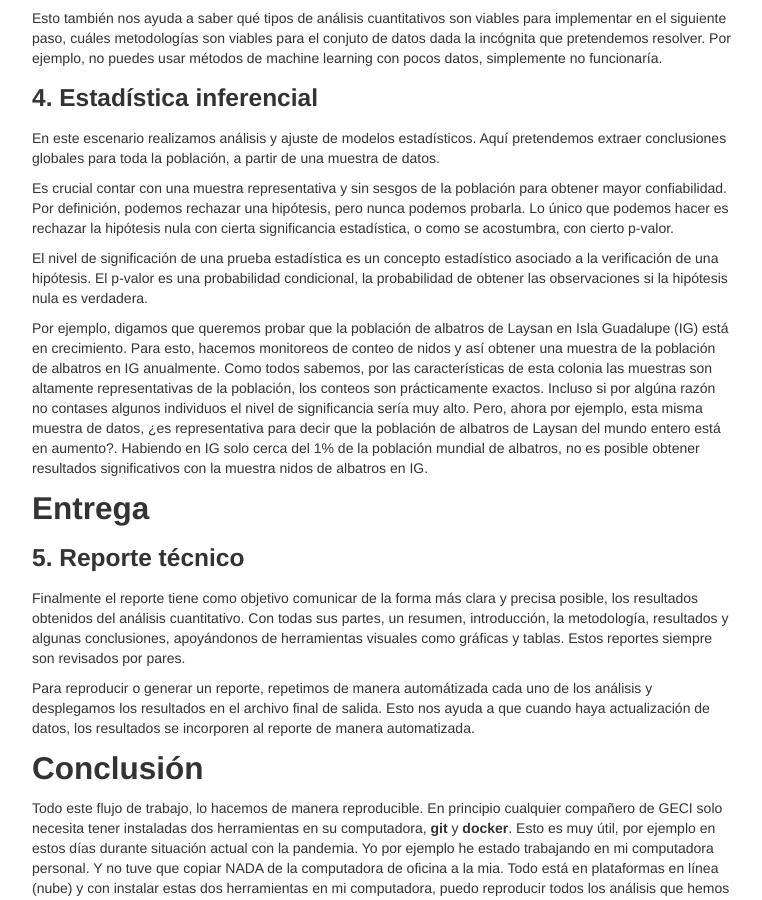
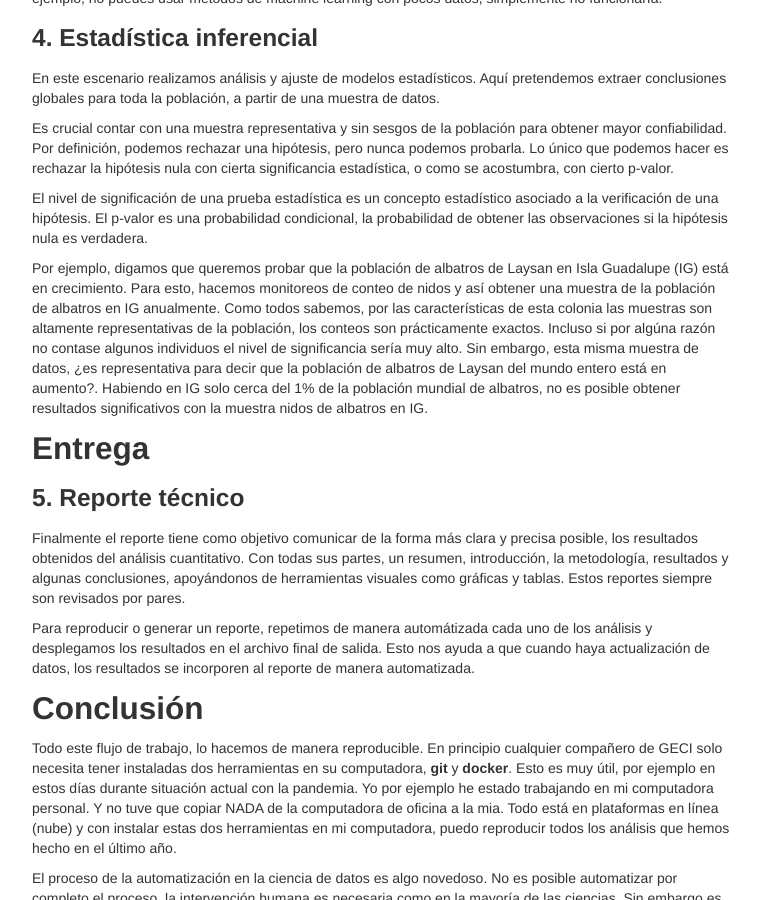
Before and after one commit to LizethMReyes/islasgeci.github.io, a Jekyll site: the page built from _posts/2020-06-12-flujo-trabajo.md, in a window 1280 px wide and 900 px high, scrolled down 1344 px. Shown: the whole window, without its empty margins (258-1020 px from the left). Built offline with Jekyll 4.4.1, drawn with Linux system fonts in a browser that asks for light colours; some of the changed lines change nothing that is shown; some of the changed text lies outside the part shown.

Commit message:
Atiene comentarios de NR y MB

```diff
--- a/_posts/2020-06-12-flujo-trabajo.md
+++ b/_posts/2020-06-12-flujo-trabajo.md
@@ -6,13 +6,8 @@
 ---
 
 En este post platicaremos sobre nuestro flujo de trabajo en la dirección de Ciencia de Datos.
-El uso de los datos que nuestos compañeros de otras direcciones recolectan en campo para producir información de calidad.
-La realización del análisis que responden preguntas de interés, de caracter científico y ecológico.
 
-Podemos resumir nuestro flujo de trabajo en 5 pasos: dos pasos en el procesamiento de los datos,
-dos en el análisis y el último en la elaboración del reporte técnico.
-Los dos pasos del procesamiento de datos consisten en la obtención y curación de los datos.
-Para el análisis hacemos estadística descriptiva e inferencial.
+Nuestro flujo de trabajo comienza en la curación de los datos, seguido del análisis correspondiente y concluye con la elaboracion del reporte técnico.
 
 ## Procesamiento de datos
 
@@ -94,8 +89,8 @@
 (IG) está en crecimiento. Para esto, hacemos monitoreos de conteo de nidos y así obtener una muestra
 de la población de albatros en IG anualmente. Como todos sabemos, por las características de esta
 colonia las muestras son altamente representativas de la población, los conteos son prácticamente
-exactos. Incluso si por algúna razón no contases algunos individuos el nivel de significancia
-sería muy alto. Pero, ahora por ejemplo, esta misma muestra de datos, ¿es representativa para decir
+exactos. Incluso si por algúna razón no contase algunos individuos el nivel de significancia
+sería muy alto. Sin embargo, esta misma muestra de datos, ¿es representativa para decir
 que la población de albatros de Laysan del mundo entero está en aumento?. Habiendo en IG solo cerca
 del 1% de la población mundial de albatros, no es posible obtener resultados significativos con la
 muestra nidos de albatros en IG.
```
